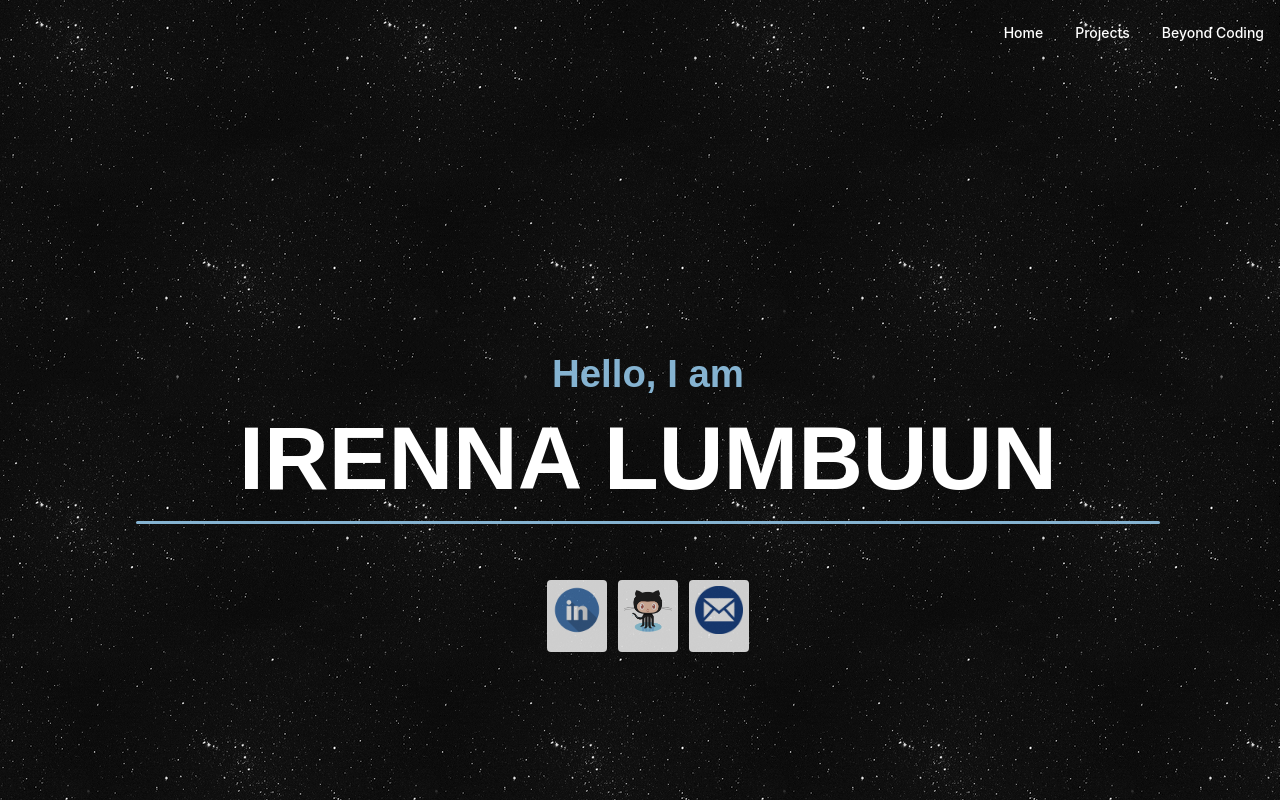
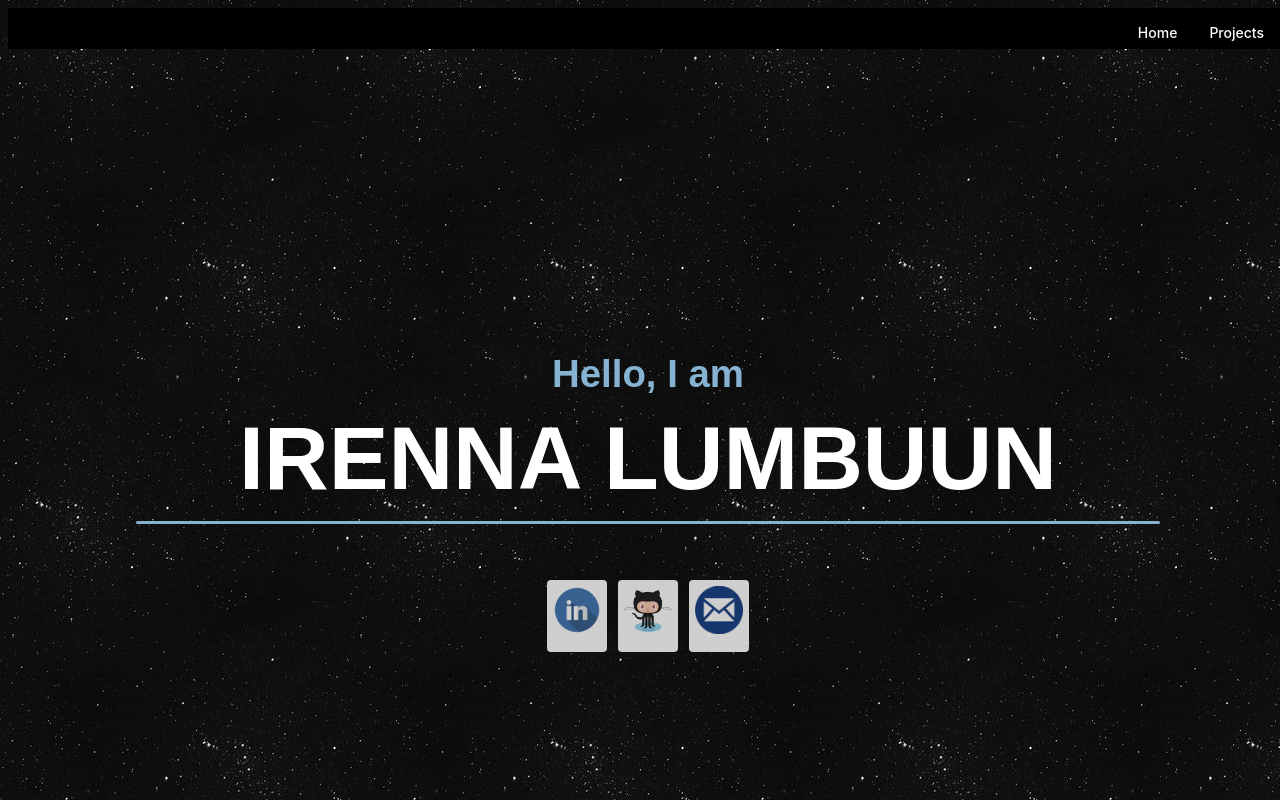
Before and after one commit to IrennaLumbuun/irenna-lumbuun-frontend, an Angular app: page / in a window 1280 px wide. Built offline with nearby package versions, Linux system fonts and the light colour scheme; what angular-bootstrap-md would draw is missing.

Commit message:
remove route

```diff
--- a/src/app/app-routing.module.ts
+++ b/src/app/app-routing.module.ts
@@ -7,7 +7,7 @@ import { ProjectsComponent } from './projects';
 const routes: Routes = [
   {path: '', component: HomeComponent},
   {path: 'projects', component: ProjectsComponent},
-  {path: 'beyond-coding', component: BeyondCodingComponent},
+  //{path: 'beyond-coding', component: BeyondCodingComponent},
 
   // otherwise, redirect to home
   {path: '**', redirectTo:''}
--- a/src/app/app.component.css
+++ b/src/app/app.component.css
@@ -23,3 +23,7 @@ p {
 .spacer {
   flex: 1;
 }
+
+ul#nav-wrapper {
+    background: black;
+}
--- a/src/app/app.component.html
+++ b/src/app/app.component.html
@@ -37,7 +37,7 @@
 <!-- Toolbar -->
 <div class="toolbar" id="nav" role="banner">
     <ul id="nav-wrapper">
-      <li class="nav-item"><a href="#" routerLink="/beyond-coding">Beyond Coding</a></li>
+      <!-- <li class="nav-item"><a href="#" routerLink="/beyond-coding">Beyond Coding</a></li> -->
       <li class="nav-item"><a href="#" routerLink="/projects">Projects</a></li>
       <li class="nav-item"><a href="#" routerLink="/">Home</a>
     </ul>
```
